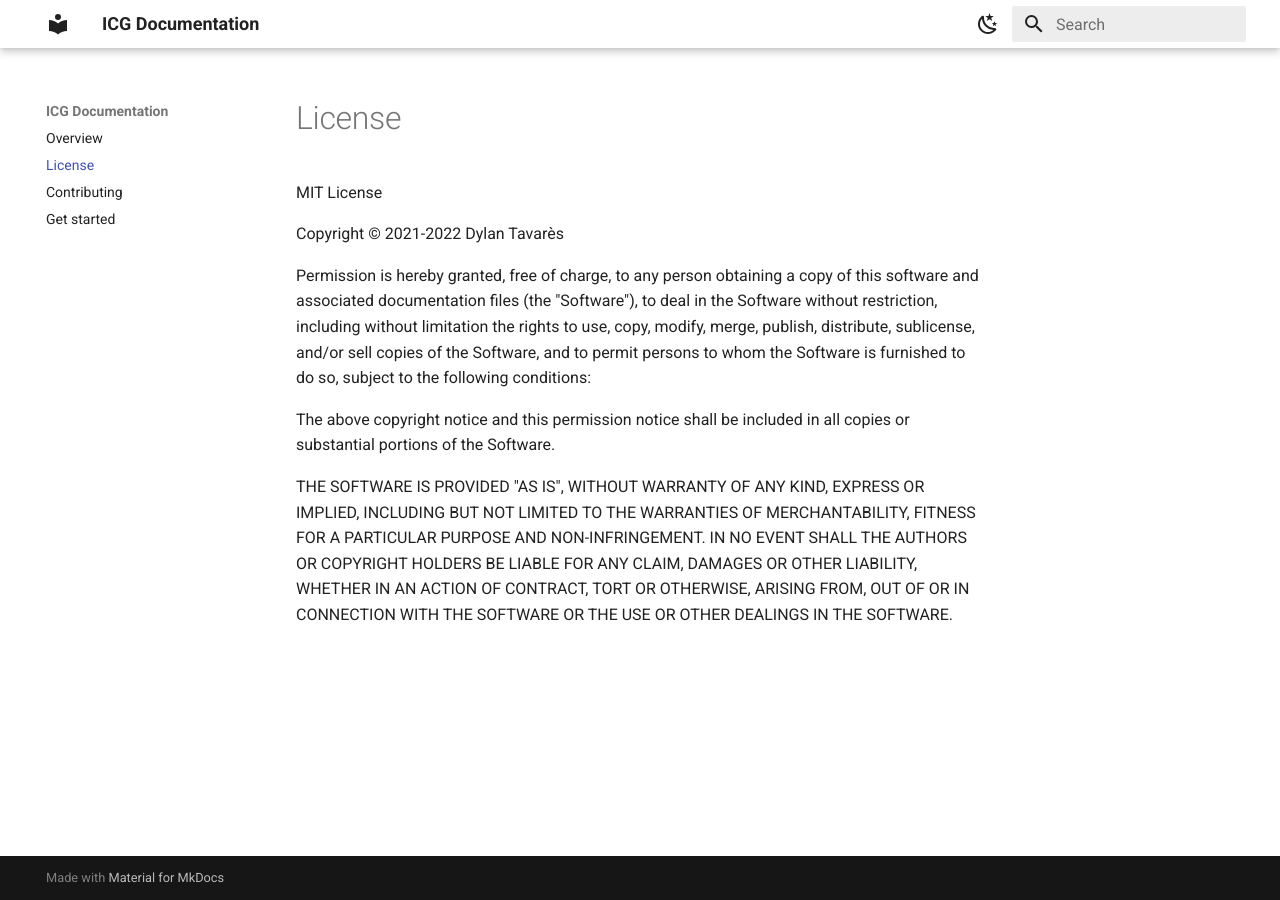
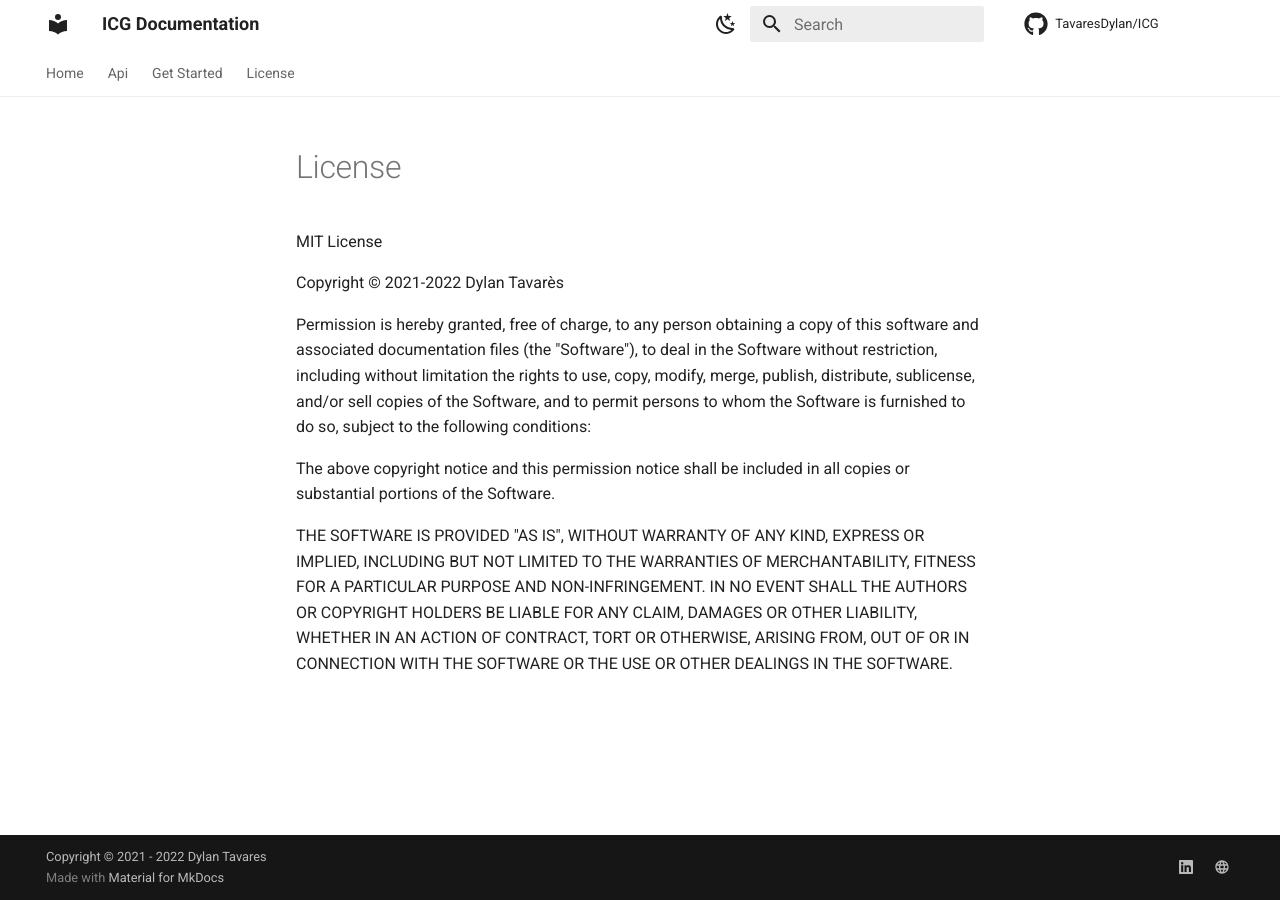
Before and after one commit to TavaresDylan/ICG, an MkDocs documentation site: the page built from docs/docs/License.md, in a window 1280 px wide. Built offline with MkDocs 1.6.1 and Material for MkDocs 9.7.7, drawn with Linux system fonts in a browser that asks for light colours; comment, search, counter and statistics services are not loaded.

Commit message:
feat(doc): re-order pages

```diff
--- a/docs/mkdocs.yml
+++ b/docs/mkdocs.yml
@@ -1,7 +1,36 @@
 site_name: ICG Documentation
+repo_url: https://github.com/TavaresDylan/ICG
+edit_uri: ""
+repo_name: TavaresDylan/ICG
+copyright: Copyright &copy; 2021 - 2022 Dylan Tavares
+
+nav:
+  - Home:
+    - Home/index.md
+  - Api:
+    - Api/swagger.md
+  - Get Started:
+    - Installation: Development/get-started.md
+    - Contributing: Development/contributing.md
+  - License:
+    - License: Development/License.md
+
+extra:
+  social:
+    - icon: fontawesome/brands/linkedin
+      link: https://www.linkedin.com/in/dylan-tavar%C3%A8s-727b23187/
+    - icon: material/web
+      link: https://www.dt-developpement.fr/
 
 theme:
   name: material
+  icon:
+    repo: fontawesome/brands/github
+  features:
+    - navigation.tracking
+    - navigation.tabs
+    - navigation.indexes
+    - navigation.top
   palette:
       - scheme: default
         accent: indigo
@@ -10,7 +39,7 @@ theme:
           icon: material/weather-night
           name: Switch to dark mode
       - scheme: slate
-        primary: black
+        primary: grey
         accent: white
         toggle:
           icon: material/weather-sunny
```
Also changed, not shown: docs/docs/Development/License.md (added, +9 -0 lines), docs/docs/Development/contributing.md (added, +1 -0 lines), docs/docs/Development/get-started.md (added, +141 -0 lines), docs/docs/Home/index.md (added, +1 -0 lines), 1 other file.
